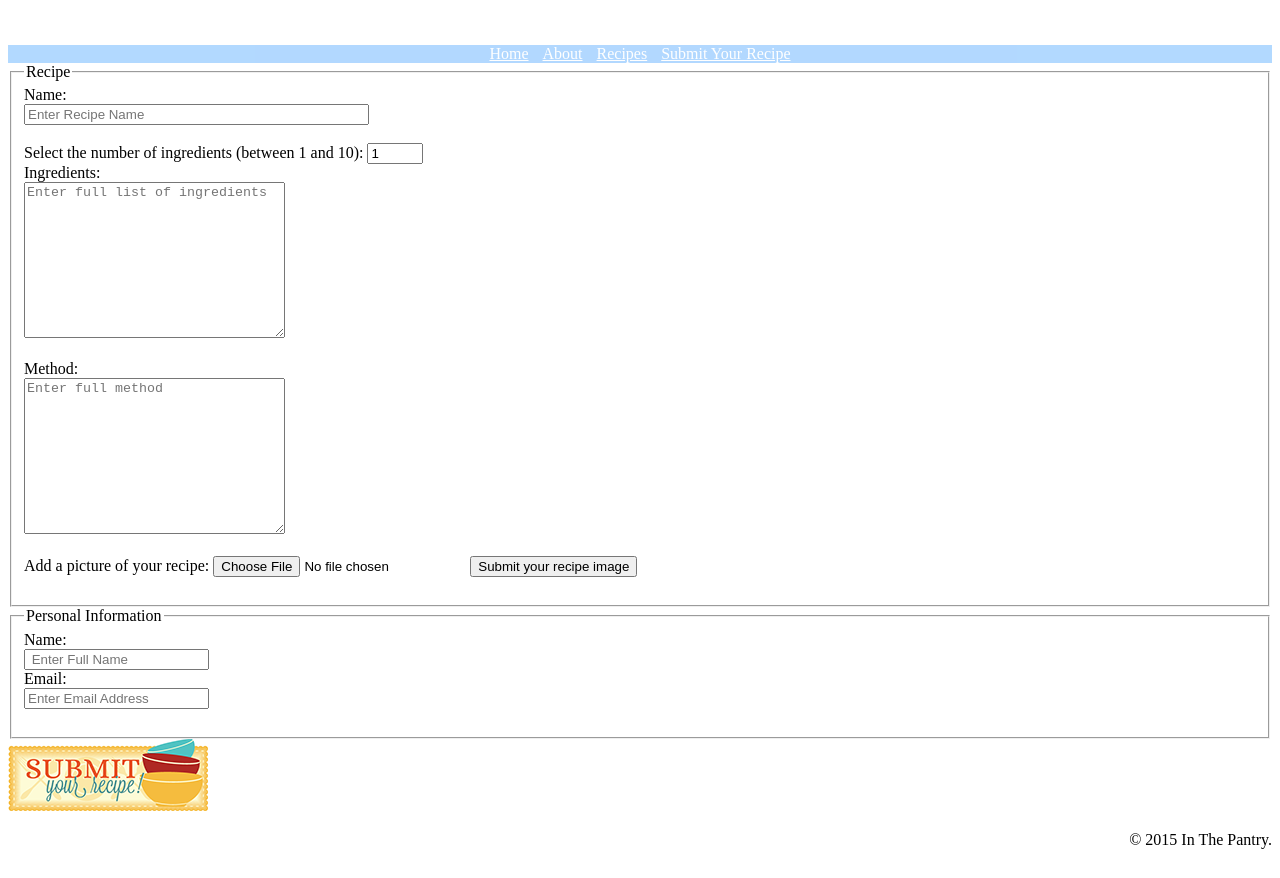
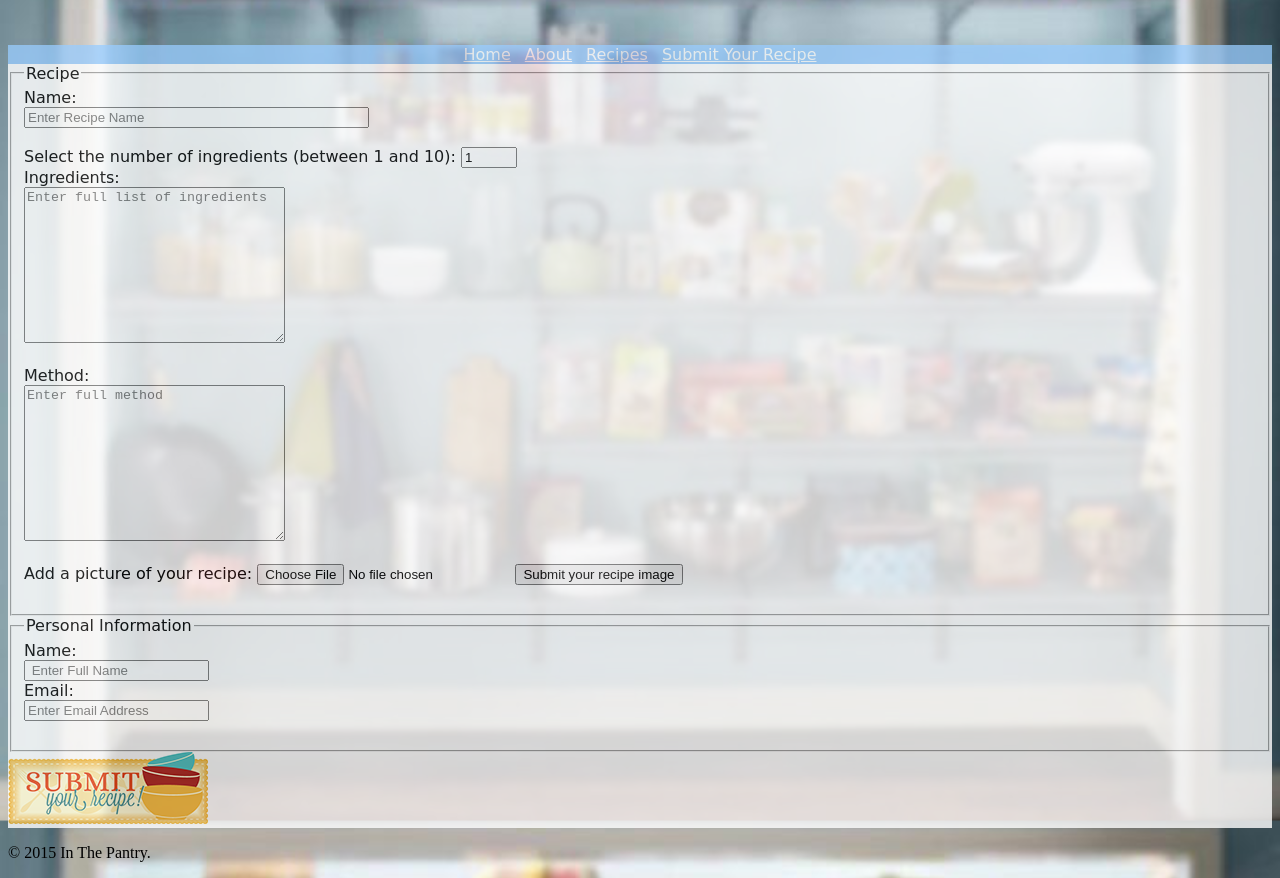
Before and after one commit to AnnaHollandSmith/pantry-party, a plain HTML site: page contact.html in a window 1280 px wide. Shown: the part 286-1164 px from the top of the page. Drawn offline with Linux system fonts and the light colour scheme.

Commit message:
Streamline CSS
Streamlining CSS between about.html and contact.html

```diff
--- a/about.css
+++ b/about.css
@@ -21,7 +21,7 @@ body {
     img{
       margin: 40px 0px 0px 0px;
       border: 7px solid white;
-      border-radius: 20px;
+      border-radius: 10px;
     }
 
     ul {
@@ -39,6 +39,7 @@ body {
 	min-height: 600pc;
 	background-image:url('images/pantry.jpeg');
 	background-size:cover;
+  background-repeat: no-repeat;
 	background-attachment: fixed;
 }
 
@@ -53,11 +54,13 @@ body {
   font-family: 'Indie Flower', cursive;
 }
 
+
 h2 {
   color:white;
   text-align:center;
   font-weight:bolder;
 }
+
 h3 {
   text-align: center;
 }
--- a/contact.css
+++ b/contact.css
@@ -1,23 +1,43 @@
 <style>
+
 body
 {font-family: 'Indie Flower', cursive;
 }
+body {
+  background-image:url('images/pantry.jpeg');
+  background-size:cover;
+  background-attachment: fixed;
+}
+
+form {
+  background-color: white;
+  opacity:0.8;
+  font-family: 'Indie Flower', cursive;
+}
+
 header, nav, section
-header {
+h1 {
     text-align:center;
-    background:#99ccff;
     opacity: 0.75;
     background-size:cover;
     color:#0489B1;
+    background:#99ccff;
+    opacity: 0.75;
     }
+
     nav ul {margin:0; padding:0;}
 nav ul li {display:inline; margin:5px;}
+
+ul li {
+  font-family: 'Indie Flower', cursive;
+}
 a{
       color:white;
     }
     h1{
       font-size: 90px;
       font-family: 'Indie Flower', cursive;
+}
     }
 footer
 {text-align: right}
--- a/contact.html
+++ b/contact.html
@@ -3,6 +3,21 @@
 <head>
   <title>Submit your Recipe</title>
   <link href= 'contact.css'rel='stylesheet'>
+
+<script type="text/javascript">
+  WebFontConfig = {
+    google: { families: [ 'Indie+Flower::latin' ] }
+  };
+  (function() {
+    var wf = document.createElement('script');
+    wf.src = ('https:' == document.location.protocol ? 'https' : 'http') +
+      '://ajax.googleapis.com/ajax/libs/webfont/1/webfont.js';
+    wf.type = 'text/javascript';
+    wf.async = 'true';
+    var s = document.getElementsByTagName('script')[0];
+    s.parentNode.insertBefore(wf, s);
+  })(); </script>
+
 </head>
   <body>
     <header>
```
Also changed, not shown: about.html (+5 -1 lines), about.js (added), jquery.js (renamed from jquery-2.1.4.js).
